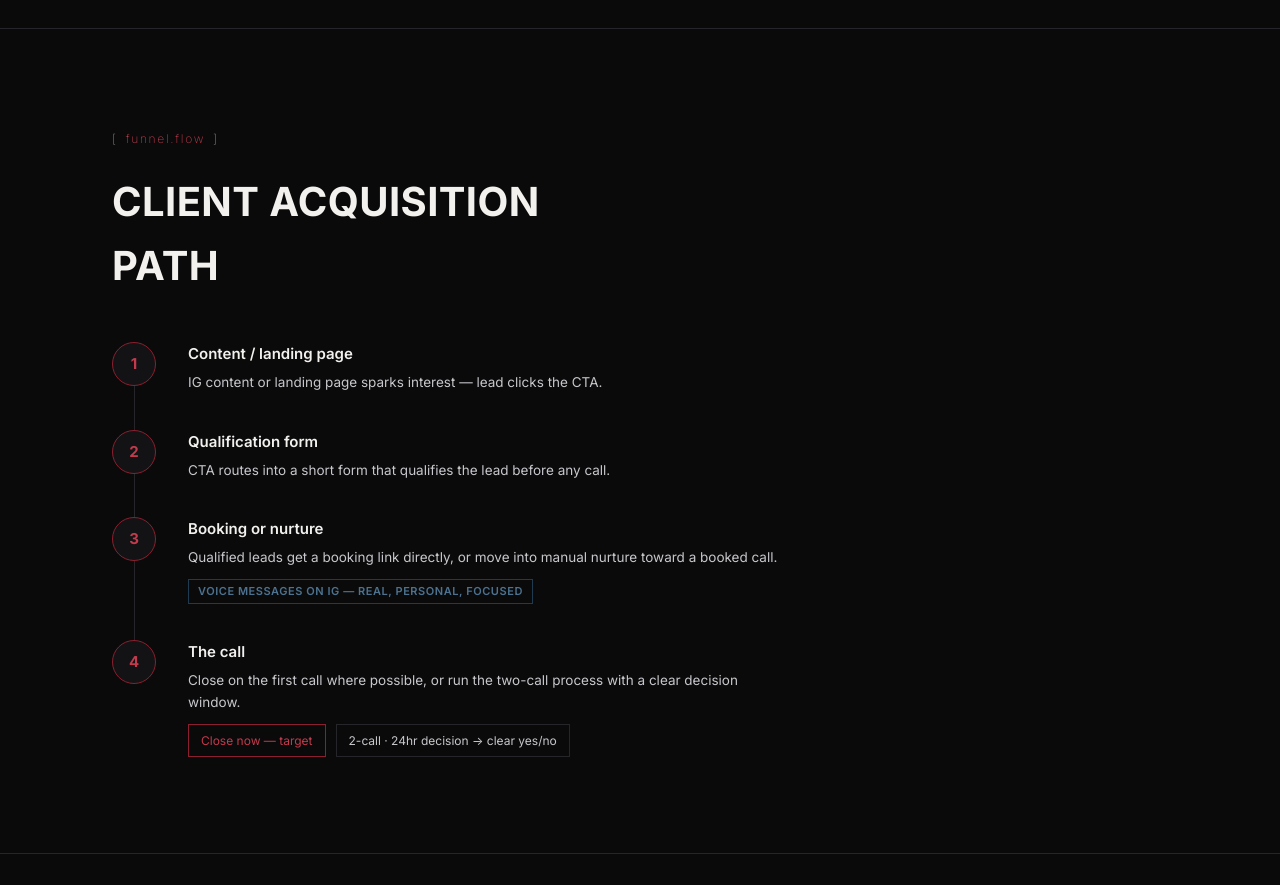
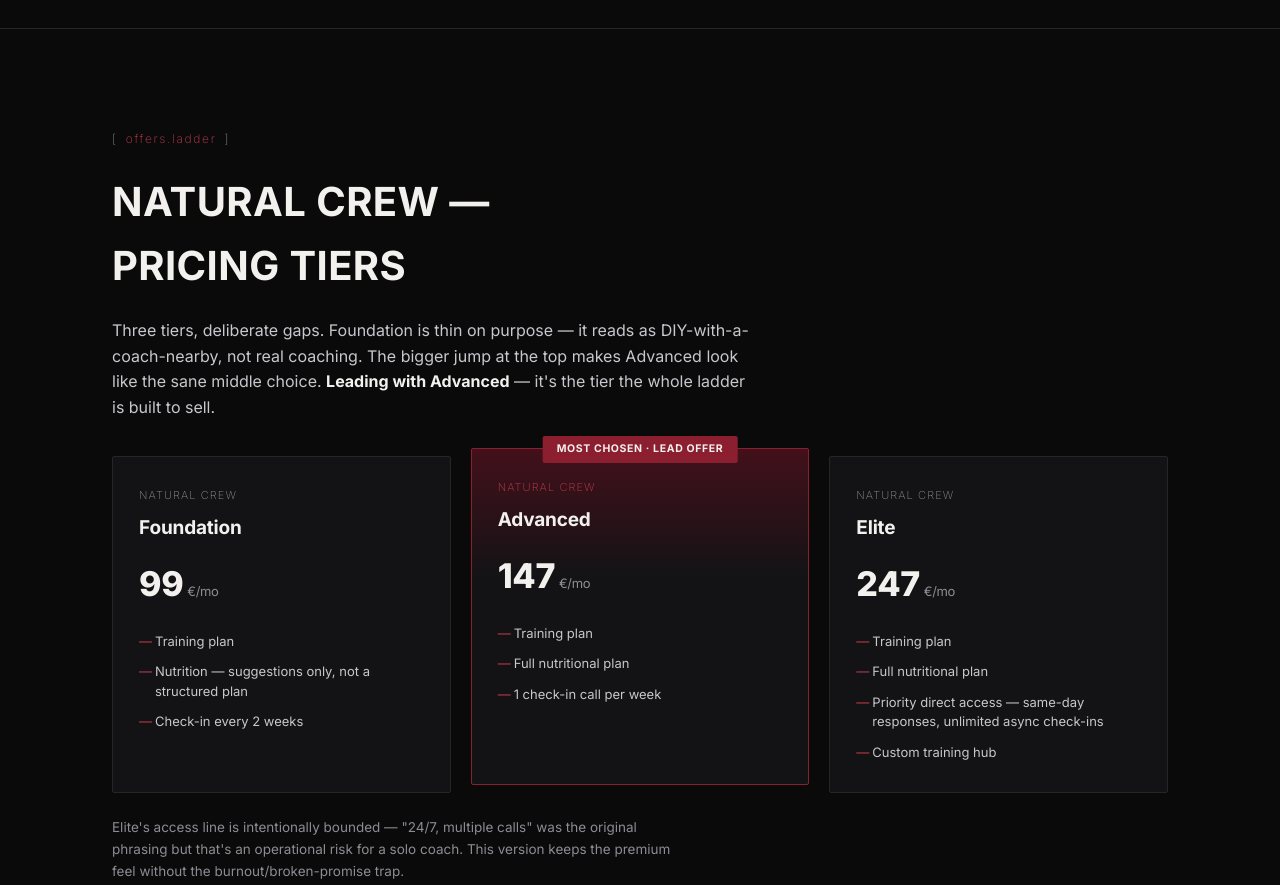
Before and after one commit to bosekg/natural-code, a website: page index.html in a window 1280 px wide. Shown: the part 6400-7285 px from the top of the page. Drawn offline with nearby package versions, Linux system fonts and the light colour scheme; a web font is replaced by a local one.

Commit message:
Add files via upload

```diff
--- a/index.html
+++ b/index.html
@@ -228,6 +228,30 @@
   .ops-row h5{font-size:14px; color:var(--white); margin-bottom:4px; font-weight:600;}
   .ops-row p{font-size:13px; color:var(--grey);}
 
+  /* ---------- OFFERS ---------- */
+  .pricing-grid{display:grid; grid-template-columns:repeat(3,1fr); gap:20px; margin-top:36px; align-items:stretch;}
+  .price-card{
+    background:var(--panel); border:1px solid var(--line); border-radius:2px;
+    padding:30px 26px; display:flex; flex-direction:column; position:relative;
+  }
+  .price-card.featured{
+    background:linear-gradient(180deg, var(--bordeaux-dark) 0%, var(--panel) 38%);
+    border:1px solid var(--bordeaux); transform:translateY(-8px);
+  }
+  .p-badge{
+    position:absolute; top:-13px; left:50%; transform:translateX(-50%);
+    background:var(--bordeaux); color:var(--white); font-size:10.5px; font-weight:700;
+    letter-spacing:.06em; text-transform:uppercase; padding:5px 14px; border-radius:2px; white-space:nowrap;
+  }
+  .p-tier{font-size:11px; font-weight:200; letter-spacing:.1em; text-transform:uppercase; color:var(--grey);}
+  .price-card.featured .p-tier{color:var(--bordeaux-light);}
+  .price-card h3{font-size:19px; font-weight:700; color:var(--white); margin:8px 0 14px;}
+  .p-amount{font-size:34px; font-weight:800; color:var(--white); margin-bottom:20px; letter-spacing:-0.01em;}
+  .p-amount span{font-size:13px; font-weight:400; color:var(--grey); margin-left:4px;}
+  .price-card ul{list-style:none; display:flex; flex-direction:column; gap:11px;}
+  .price-card li{font-size:13px; color:var(--grey-light); line-height:1.5; padding-left:16px; position:relative;}
+  .price-card li::before{content:"—"; position:absolute; left:0; color:var(--bordeaux-light);}
+
   footer{padding:48px 0; text-align:center;}
   footer p{font-size:11px; color:var(--grey); letter-spacing:.05em; font-weight:200; text-transform:uppercase;}
 
@@ -235,7 +259,8 @@
   [data-reveal].in{opacity:1; transform:translateY(0);}
 
   @media (max-width:860px){
-    .icp-grid, .type-specimens, .social-grid, .phase-track{grid-template-columns:1fr;}
+    .icp-grid, .type-specimens, .social-grid, .phase-track, .pricing-grid{grid-template-columns:1fr;}
+    .price-card.featured{transform:none;}
     .swatch-row{grid-template-columns:repeat(3,1fr);}
     .voice-bar{grid-template-columns:repeat(2,1fr);}
     .ops-row{grid-template-columns:1fr;}
@@ -423,6 +448,52 @@
 
 <section data-reveal>
   <div class="wrap">
+    <span class="eyebrow"><span class="tick">[</span> offers.ladder <span class="tick">]</span></span>
+    <h2 class="title-lg">Natural Crew — pricing tiers</h2>
+    <p class="lede">Three tiers, deliberate gaps. Foundation is thin on purpose — it reads as DIY-with-a-coach-nearby, not real coaching. The bigger jump at the top makes Advanced look like the sane middle choice. <strong style="color:var(--white)">Leading with Advanced</strong> — it's the tier the whole ladder is built to sell.</p>
+
+    <div class="pricing-grid">
+      <div class="price-card">
+        <span class="p-tier">Natural Crew</span>
+        <h3>Foundation</h3>
+        <div class="p-amount">99<span>€/mo</span></div>
+        <ul>
+          <li>Training plan</li>
+          <li>Nutrition — suggestions only, not a structured plan</li>
+          <li>Check-in every 2 weeks</li>
+        </ul>
+      </div>
+
+      <div class="price-card featured">
+        <span class="p-badge">Most chosen · lead offer</span>
+        <span class="p-tier">Natural Crew</span>
+        <h3>Advanced</h3>
+        <div class="p-amount">147<span>€/mo</span></div>
+        <ul>
+          <li>Training plan</li>
+          <li>Full nutritional plan</li>
+          <li>1 check-in call per week</li>
+        </ul>
+      </div>
+
+      <div class="price-card">
+        <span class="p-tier">Natural Crew</span>
+        <h3>Elite</h3>
+        <div class="p-amount">247<span>€/mo</span></div>
+        <ul>
+          <li>Training plan</li>
+          <li>Full nutritional plan</li>
+          <li>Priority direct access — same-day responses, unlimited async check-ins</li>
+          <li>Custom training hub</li>
+        </ul>
+      </div>
+    </div>
+    <p class="voice-note" style="margin-top:24px;">Elite's access line is intentionally bounded — "24/7, multiple calls" was the original phrasing but that's an operational risk for a solo coach. This version keeps the premium feel without the burnout/broken-promise trap.</p>
+  </div>
+</section>
+
+<section data-reveal>
+  <div class="wrap">
     <span class="eyebrow"><span class="tick">[</span> funnel.flow <span class="tick">]</span></span>
     <h2 class="title-lg">Client acquisition path</h2>
     <div class="funnel">
@@ -442,7 +513,7 @@
     <h2 class="title-lg">Open items</h2>
     <div class="ops-list">
       <div class="ops-row"><span class="ops-status locked">Locked</span><div><h5>Naming — Natural Code / Natural Crew</h5><p>Unchanged. Same offering, same philosophy, English market or not.</p></div></div>
-      <div class="ops-row"><span class="ops-status draft">Draft</span><div><h5>Pricing — ~$200/month</h5><p>Working figure only, not final. Confirm before it touches any public copy.</p></div></div>
+      <div class="ops-row"><span class="ops-status locked">Locked</span><div><h5>Pricing — Natural Crew 3-tier ladder</h5><p>Foundation 99€ / Advanced 147€ / Elite 247€. Advanced leads as the primary offer.</p></div></div>
       <div class="ops-row"><span class="ops-status locked">Locked</span><div><h5>Lifestyle/business pillars</h5><p>Confirmed by David — four pillars defined and live in the positioning section above.</p></div></div>
       <div class="ops-row"><span class="ops-status open">Open</span><div><h5>Call scripts</h5><p>First call + 24hr second-call decision script — not started.</p></div></div>
       <div class="ops-row"><span class="ops-status open">Open</span><div><h5>Proof assets</h5><p>Which transformations/testimonials are cleared for the public-facing English site.</p></div></div>
```
